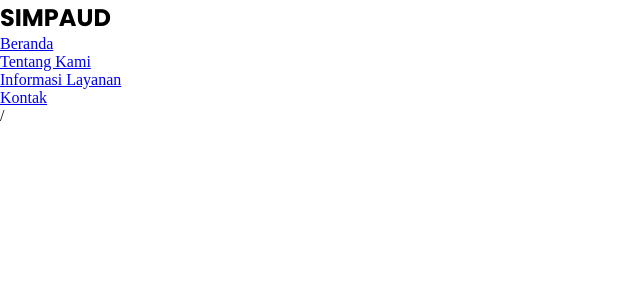
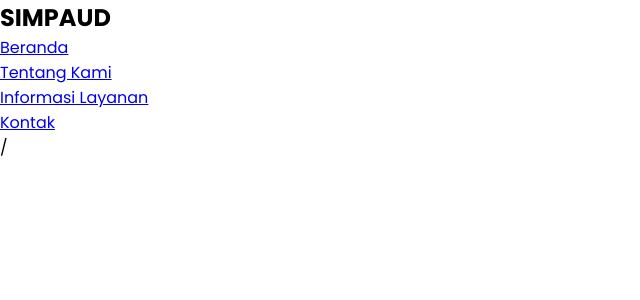
Before and after one commit to iwanharyatno/simpaud, a PHP site: page / in a window 1280 px wide. Shown: the top 300 px of the page, without its empty margins (0-640 px from the left). Run offline with PHP 8.4, Linux system fonts and the light colour scheme; some libraries are stand-ins or nearby versions.

Commit message:
global poppins font

```diff
--- a/api/css/styles.css
+++ b/api/css/styles.css
@@ -3,3 +3,7 @@
     padding: 0;
     box-sizing: border-box;
 }
+
+body {
+    font-family: "Poppins", Arial, Helvetica, sans-serif;
+}
--- a/api/index.php
+++ b/api/index.php
@@ -14,7 +14,7 @@ require "./db/config.php";
 <body>
     <header>
         <nav>
-            <h1 style="font-family: Poppins;">SIMPAUD</h1>
+            <h1>SIMPAUD</h1>
             <ul>
                 <li><a href="#">Beranda</a></li>
                 <li><a href="#">Tentang Kami</a></li>
```
